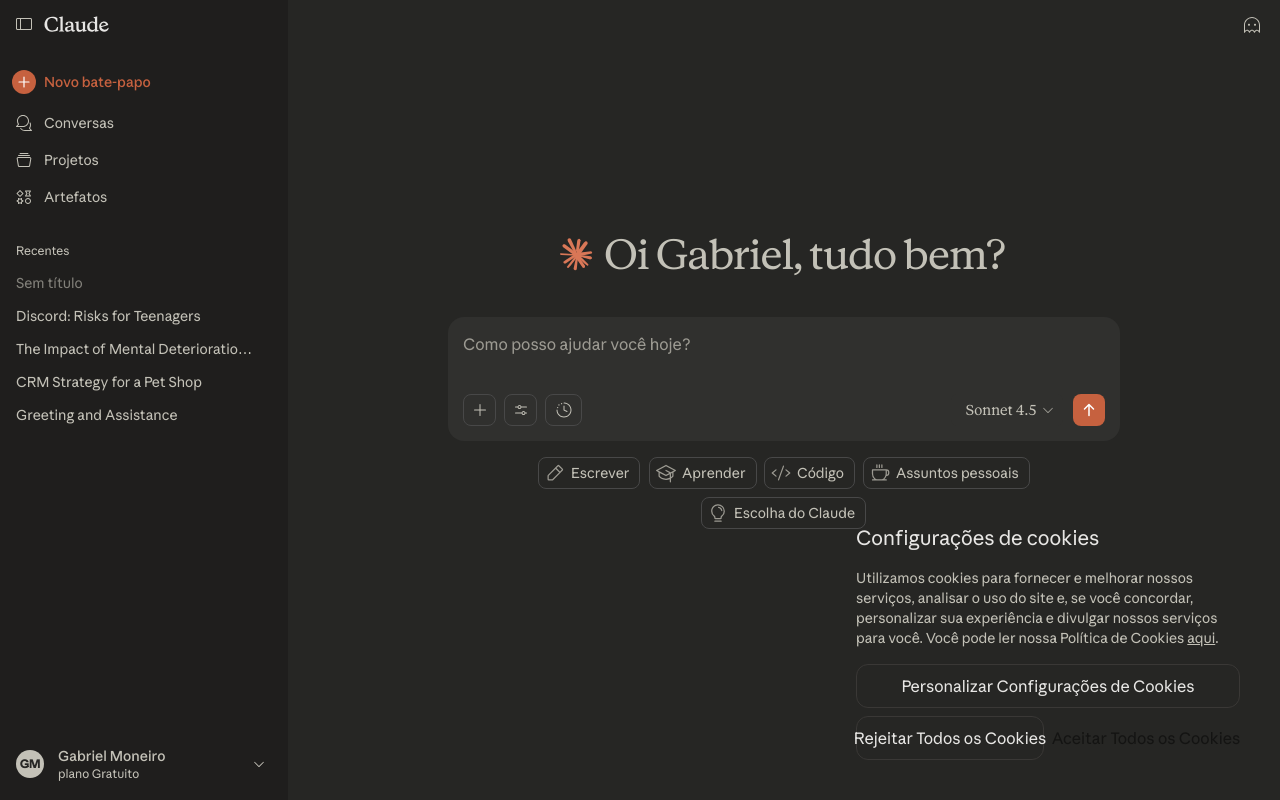
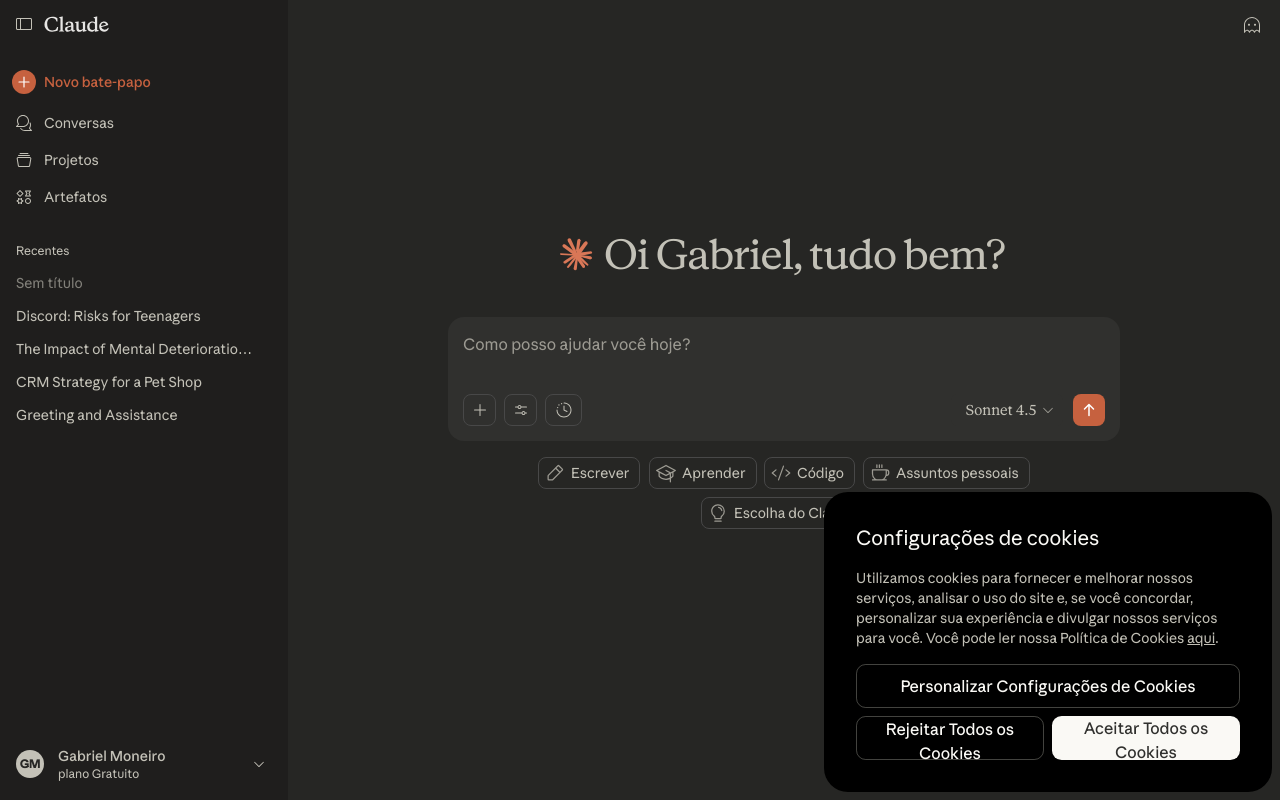
Before and after one commit to alkalines/Radium, a Next.js app: page / in a window 1280 px wide. Built offline with nearby package versions, Linux system fonts and the light colour scheme.

Commit message:
fix(cookie-banner): fix styling

```diff
--- a/src/app/globals.css
+++ b/src/app/globals.css
@@ -21,6 +21,8 @@
     --font-base: 0.9375rem;
     --z-header: 50;
     --z-sidebar: 40;
+    --z-cookie-backdrop: 100;
+    --z-cookie-banner: 101;
 }
 
 :root {
--- a/src/components/CookieBanner.tsx
+++ b/src/components/CookieBanner.tsx
@@ -1,60 +1,173 @@
 'use client';
 
-import { useState } from 'react';
+import { useState, useEffect } from 'react';
+
+const CONSENT_KEY = 'cookie-consent';
 
 export function CookieBanner() {
-    const [isVisible, setIsVisible] = useState(true);
+    const [isVisible, setIsVisible] = useState(false);
+    const [mounted, setMounted] = useState(false);
 
-    if (!isVisible) return null;
+    useEffect(() => {
+        setMounted(true);
+        const consent = localStorage.getItem(CONSENT_KEY);
+        if (!consent) {
+            setIsVisible(true);
+        }
+    }, []);
+
+    const handleConsent = (choice: 'accept' | 'reject' | 'customize') => {
+        localStorage.setItem(CONSENT_KEY, choice);
+        setIsVisible(false);
+    };
+
+    if (!mounted || !isVisible) return null;
 
     return (
         <div
             data-theme="claude"
             data-mode="dark"
             data-testid="consent-banner"
-            className="fixed right-2 bottom-2 z-toast max-h-[calc(100vh-1rem)] max-w-[calc(100vw-1rem)] sm:max-w-md rounded-3xl font-ui bg-bg-500 p-4 sm:p-8 overflow-auto"
+            style={{
+                position: 'fixed',
+                bottom: '8px',
+                right: '8px',
+                backgroundColor: 'rgb(0, 0, 0)',
+                borderRadius: '24px',
+                padding: '32px',
+                maxWidth: '448px',
+                width: '448px',
+                zIndex: 60,
+            }}
         >
-            <h3 className="text-xl col-span-2 mb-2 sm:mb-4 text-text-000">
+            <h3
+                style={{
+                    fontSize: '20px',
+                    fontWeight: 400,
+                    lineHeight: '28px',
+                    color: 'rgb(250, 249, 245)',
+                    marginBottom: '16px',
+                }}
+            >
                 Configurações de cookies
             </h3>
 
-            <p className="text-sm text-text-300 mb-4">
+            <p
+                style={{
+                    fontSize: '14px',
+                    fontWeight: 400,
+                    lineHeight: '20px',
+                    color: 'rgb(194, 192, 182)',
+                    marginBottom: '16px',
+                }}
+            >
                 Utilizamos cookies para fornecer e melhorar nossos serviços, analisar o uso do site e,
                 se você concordar, personalizar sua experiência e divulgar nossos serviços para você.
                 Você pode ler nossa Política de Cookies{' '}
-                <a className="underline" href="https://www.anthropic.com/legal/cookies">
+                <a
+                    style={{
+                        textDecoration: 'underline',
+                        color: 'inherit',
+                    }}
+                    href="https://www.anthropic.com/legal/cookies"
+                >
                     aqui
                 </a>
                 .
             </p>
 
-            <div className="flex grid-cols-3 grid-rows-1 justify-between gap-2 pb-1 sm:grid sm:grid-cols-2 sm:grid-rows-2 sm:pb-0">
+            <div
+                style={{
+                    display: 'grid',
+                    gap: '8px',
+                }}
+            >
                 <button
-                    className="inline-flex items-center justify-center h-11 rounded-xl px-5 min-w-24 active:scale-[0.985] whitespace-nowrap !text-base col-span-1 grow sm:col-span-2 text-text-000 border-0.5 border-border-200 bg-bg-300/0 hover:bg-bg-400"
+                    style={{
+                        backgroundColor: 'transparent',
+                        color: 'rgb(250, 249, 245)',
+                        border: '1px solid rgba(222, 220, 209, 0.3)',
+                        borderRadius: '9.6px',
+                        padding: '0 20px',
+                        fontSize: '16px',
+                        fontWeight: 460,
+                        lineHeight: '24px',
+                        height: '44px',
+                        width: '100%',
+                        cursor: 'pointer',
+                        transition: 'all 0.2s',
+                    }}
                     type="button"
-                    onClick={() => setIsVisible(false)}
+                    onClick={() => handleConsent('customize')}
+                    onMouseEnter={(e) => {
+                        e.currentTarget.style.backgroundColor = 'rgba(222, 220, 209, 0.1)';
+                    }}
+                    onMouseLeave={(e) => {
+                        e.currentTarget.style.backgroundColor = 'transparent';
+                    }}
                 >
-                    <span className="sm:hidden">Personalizar</span>
-                    <span className="hidden sm:inline">Personalizar Configurações de Cookies</span>
+                    Personalizar Configurações de Cookies
                 </button>
 
-                <button
-                    className="inline-flex items-center justify-center h-11 rounded-xl px-5 min-w-24 active:scale-[0.985] whitespace-nowrap !text-base col-span-1 grow sm:col-span-1 text-text-000 border-0.5 border-border-200 bg-bg-300/0 hover:bg-bg-400"
-                    type="button"
-                    onClick={() => setIsVisible(false)}
+                <div
+                    style={{
+                        display: 'grid',
+                        gridTemplateColumns: '1fr 1fr',
+                        gap: '8px',
+                    }}
                 >
-                    <span className="sm:hidden">Rejeitar</span>
-                    <span className="hidden sm:inline">Rejeitar Todos os Cookies</span>
-                </button>
+                    <button
+                        style={{
+                            backgroundColor: 'transparent',
+                            color: 'rgb(250, 249, 245)',
+                            border: '1px solid rgba(222, 220, 209, 0.3)',
+                            borderRadius: '9.6px',
+                            padding: '0 20px',
+                            fontSize: '16px',
+                            fontWeight: 460,
+                            lineHeight: '24px',
+                            height: '44px',
+                            cursor: 'pointer',
+                            transition: 'all 0.2s',
+                        }}
+                        type="button"
+                        onClick={() => handleConsent('reject')}
+                        onMouseEnter={(e) => {
+                            e.currentTarget.style.backgroundColor = 'rgba(222, 220, 209, 0.1)';
+                        }}
+                        onMouseLeave={(e) => {
+                            e.currentTarget.style.backgroundColor = 'transparent';
+                        }}
+                    >
+                        Rejeitar Todos os Cookies
+                    </button>
 
-                <button
-                    className="inline-flex items-center justify-center h-11 rounded-xl px-5 min-w-24 active:scale-[0.985] whitespace-nowrap !text-base col-span-1 grow sm:col-span-1 bg-text-000 text-bg-000 hover:scale-y-[1.015] hover:scale-x-[1.005]"
-                    type="button"
-                    onClick={() => setIsVisible(false)}
-                >
-                    <span className="sm:hidden">Aceitar</span>
-                    <span className="hidden sm:inline">Aceitar Todos os Cookies</span>
-                </button>
+                    <button
+                        style={{
+                            backgroundColor: 'rgb(250, 249, 245)',
+                            color: 'rgb(48, 48, 46)',
+                            border: 'none',
+                            borderRadius: '9.6px',
+                            padding: '0 20px',
+                            fontSize: '16px',
+                            fontWeight: 460,
+                            lineHeight: '24px',
+                            height: '44px',
+                            cursor: 'pointer',
+                            transition: 'all 0.2s',
+                        }}
+                        type="button"
+                        onClick={() => handleConsent('accept')}
+                        onMouseEnter={(e) => {
+                            e.currentTarget.style.backgroundColor = 'rgb(230, 229, 225)';
+                        }}
+                        onMouseLeave={(e) => {
+                            e.currentTarget.style.backgroundColor = 'rgb(250, 249, 245)';
+                        }}
+                    >
+                        Aceitar Todos os Cookies
+                    </button>
+                </div>
             </div>
         </div>
     );
```
